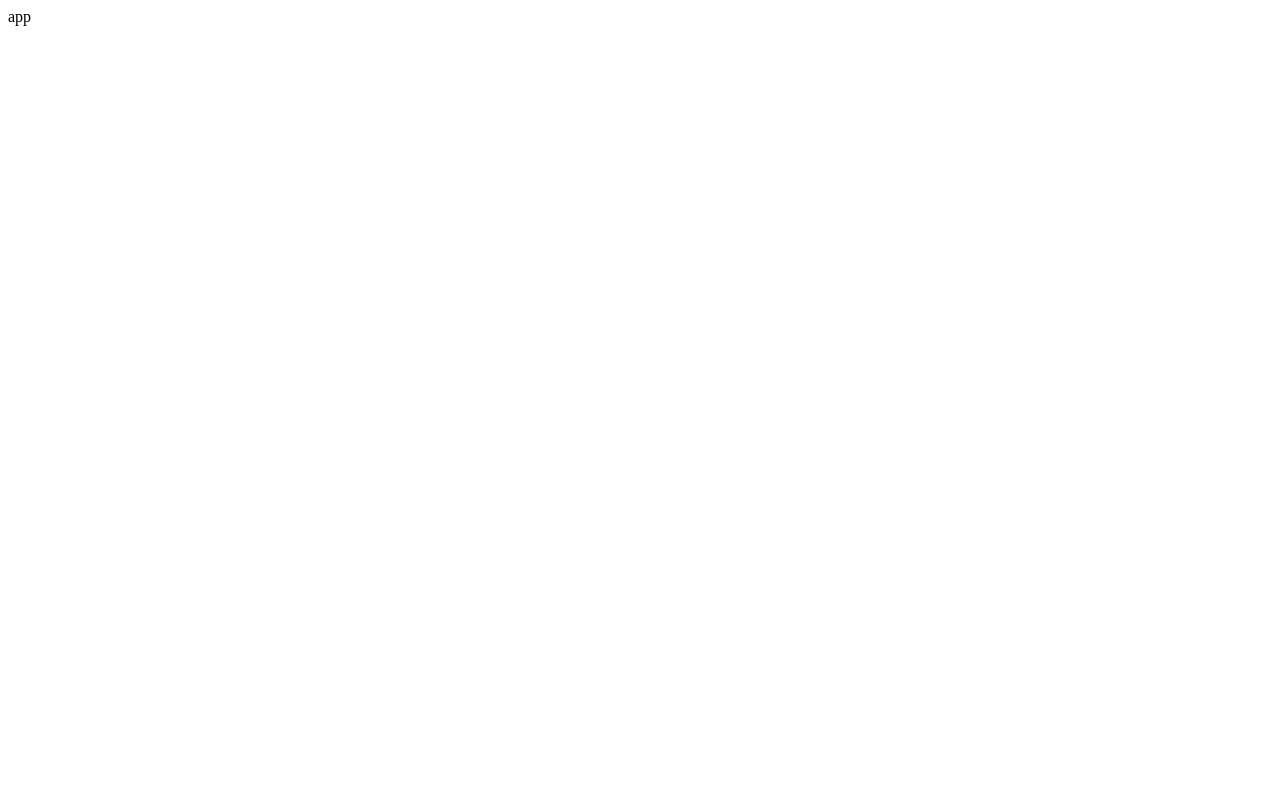
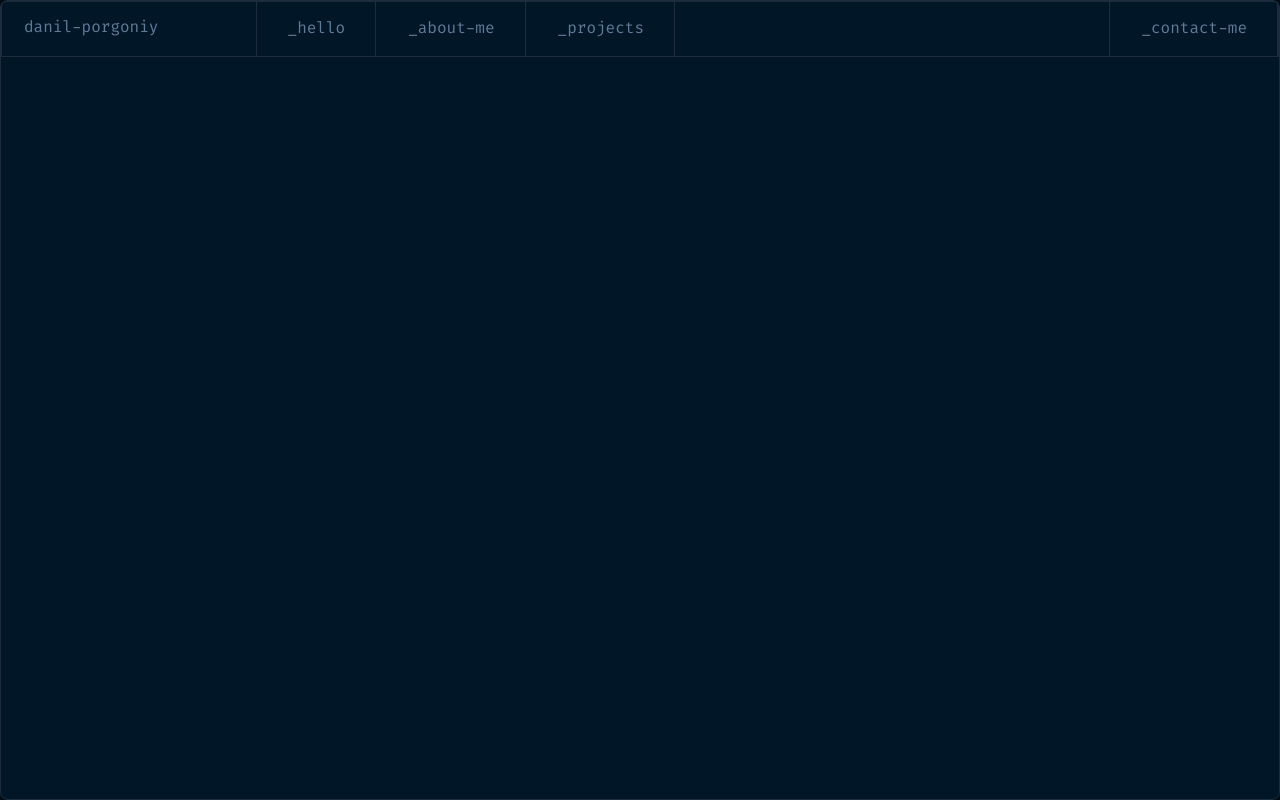
Before and after one commit to kostili-tec/cv, a React (Vite) app: page / in a window 1280 px wide. Built offline with nearby package versions, Linux system fonts and the light colour scheme.

Commit message:
feat: add styles & header

```diff
--- a/src/app/app.tsx
+++ b/src/app/app.tsx
@@ -1,6 +1,11 @@
+import { Header } from '../components/Header/Header';
+import './styles/main.scss';
+
 const app = () => {
   return (
-    <div>app</div>
+    <main className="app">
+      <Header />
+    </main>
   )
 }
 
--- /dev/null
+++ b/src/app/styles/main.scss
@@ -0,0 +1,23 @@
+@import './variables/globals.scss';
+@import './normalize.scss';
+
+* {
+  box-sizing: border-box;
+}
+
+body {
+  background: $bg-main-black;
+  font-family: $fira-code-family;
+  color: $secondary-white;
+}
+
+.app {
+  // display: flex;
+  // max-width: $width-desktop;
+  // height: $height-desktop;
+  min-height: 100vh;
+  border-radius: 8px;
+  border: 1px solid #1E2D3D;
+  background: $primary-pearl;
+  margin: 0 auto;
+}
--- /dev/null
+++ b/src/app/styles/variables/globals.scss
@@ -0,0 +1,69 @@
+@import url('https://fonts.googleapis.com/css2?family=Fira+Code:wght@400;500&display=swap');
+
+:root {
+  /* Font Family */
+  --fira-code-family: 'Fira Code', monospace;
+
+  /* Font Sizes */
+  --size-headline: 62px;
+  --size-subheadline: 32px;
+  --size-body-text: 18px;
+  --size-labels: 16px;
+  --size-snippets: 14px;
+
+  /* Colors */
+  --primary-blacked: #01080E;
+  --primary-pearl: #011627;
+  --primary-rich: #011221;
+
+  --secondary-gray: #607B96;
+  --secondary-green: #3C9D93;
+  --secondary-lavender: #4D5BCE;
+  --secondary-white: #FFFFFF;
+
+  --accent-orange: #FEA55F;
+  --accent-green: #43D9AD;
+  --accent-pink: #E99287;
+  --accent-magenta: #C98BDF;
+
+  --bg-main-black: #010C15;
+  --bg-main-green: #1E2D3D;
+
+  /* Sizes */
+  --width-desktop: 1782px;
+  --height-desktop: 941.32px;
+}
+
+// FONTS
+
+$fira-code-family: 'Fira Code', monospace;
+
+$size-headline: 62px;
+$size-subheadline: 32px;
+$size-body-text: 18px;
+$size-lables: 16px;
+$size-snippets: 14px;
+
+// COLORS
+
+$primary-blacked: #01080E;
+$primary-pearl: #011627;
+$primary-rich: #011221;
+
+$secondary-gray: #607B96;
+$secondary-green: #3C9D93;
+$secondary-lavander: #4D5BCE;
+$secondary-white: #FFFFFF;
+
+$accent-orange: #FEA55F;
+$accent-green: #43D9AD;
+$accent-pink: #E99287;
+$accent-magenta: #C98BDF;
+
+$bg-main-black: #010C15;
+$bg-main-green: #1E2D3D;
+
+// SIZES
+
+$width-desktop: 1782px;
+$height-desktop: 941.32px;
--- /dev/null
+++ b/src/components/Header/Header.module.scss
@@ -0,0 +1,8 @@
+.header {
+  display: flex;
+  flex-direction: row;
+  height: 56.191px;
+  color: var(--secondary-gray);
+  border: 1px solid var(--bg-main-green);
+  border-radius: 5px 5px 0 0;
+}
--- /dev/null
+++ b/src/components/Header/Header.tsx
@@ -0,0 +1,12 @@
+import { NavBar } from "./NavBar/NavBar"
+
+import classes from './Header.module.scss';
+
+
+export const Header = () => {
+  return (
+    <header className={classes.header}>
+      <NavBar />
+    </header>
+  )
+}
--- /dev/null
+++ b/src/components/Header/NavBar/NavBar.module.scss
@@ -0,0 +1,61 @@
+.name {
+  width: 311px;
+  padding-left: 22px;
+}
+
+.nav {
+  display: flex;
+  flex-direction: row;
+  flex-wrap: nowrap;
+  align-items: center;
+  width: 100%;
+}
+
+.ul {
+  display: flex;
+  list-style-type: none;
+  align-items: center;
+  margin: 0;
+  height: 100%;
+  width: 100%;
+  padding: 0;
+  position: relative;
+}
+
+.li {
+  height: 100%;
+  padding: 17px 31px 17px 32px;
+  position: relative;
+  cursor: pointer;
+  &:hover {
+    color:var(--secondary-white);
+    border-bottom: 3px solid var(--accent-orange);
+  }
+  &::after {
+    content: '';
+    position: absolute;
+    top: 0;
+    right: 0;
+    height: 100%;
+    width: 1px;
+    background-color: var(--bg-main-green);
+  }
+  &:first-child::before, &:last-child::before  {
+    content: '';
+    position: absolute;
+    top: 0;
+    left: 0;
+    height: 100%;
+    width: 1px;
+    background-color: var(--bg-main-green);
+  }
+  &:last-child {
+    position: absolute;
+    right: 0;
+  }
+}
+
+.liActive {
+  color:var(--secondary-white);
+  border-bottom: 3px solid var(--accent-orange);
+}
--- /dev/null
+++ b/src/components/Header/NavBar/NavBar.tsx
@@ -0,0 +1,19 @@
+import classes from './NavBar.module.scss';
+import { NavBarItem } from './NavBarItem/NavBarItem';
+
+export const NavBar = () => {
+  return (
+    <>
+      <p className={classes.name}>danil-porgoniy</p>
+      <nav className={classes.nav}>
+        <ul className={classes.ul}>
+          <NavBarItem className={classes.li} text='_hello' />
+          <NavBarItem className={classes.li} text='_about-me' />
+          <NavBarItem className={classes.li} text='_projects' />
+          <NavBarItem className={classes.li} text='_contact-me' />
+
+        </ul>
+      </nav>
+    </>
+  )
+}
--- /dev/null
+++ b/src/components/Header/NavBar/NavBarItem/NavBarItem.tsx
@@ -0,0 +1,13 @@
+import { FC } from "react";
+
+interface NavBarItemProps {
+  className: string;
+  text: string
+}
+
+
+export const NavBarItem: FC<NavBarItemProps> = ({text, className}) => {
+  return (
+    <li className={className}>{text}</li>
+  )
+}
--- /dev/null
+++ b/src/pages/HelloPage/HelloPage.module.scss
@@ -0,0 +1,3 @@
+.container {
+
+}
--- /dev/null
+++ b/src/pages/HelloPage/HelloPage.tsx
@@ -0,0 +1,5 @@
+export const HelloPage = () => {
+  return (
+    <section>HelloPage</section>
+  )
+}
```
